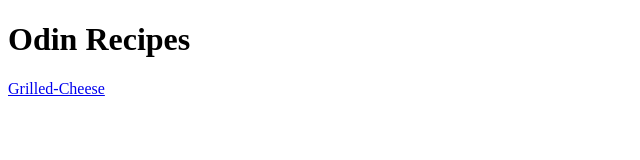
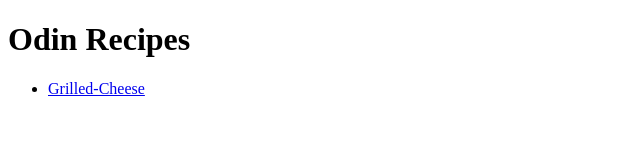
Before and after one commit to martinjosh92/odin-recipes, a plain HTML site: page index.html in a window 1280 px wide. Shown: the full height of the page, 0-640 px from the left. Drawn offline with Linux system fonts and the light colour scheme.

Commit message:
fix: use list for links to recipe

```diff
--- a/index.html
+++ b/index.html
@@ -6,8 +6,8 @@
     </head>
     <body>
         <h1>Odin Recipes</h1>
-        <a href="recipes/grilled-cheese.html">Grilled-Cheese</a>
-
+        <ul>
+            <li><a href="recipes/grilled-cheese.html">Grilled-Cheese</a></li>
+        </ul>
     </body>
-
 </html>
```
